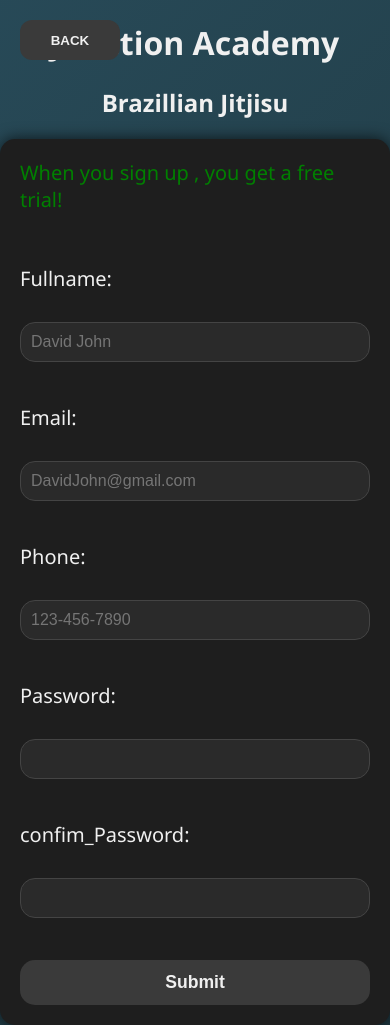
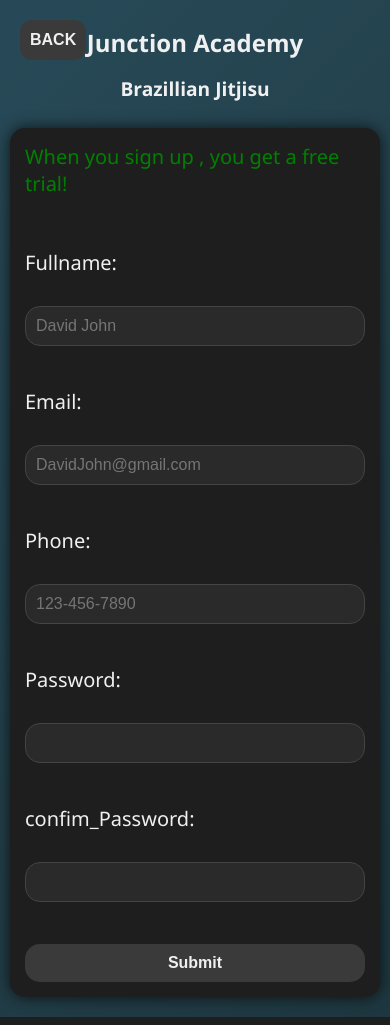
Before and after one commit to ZaramNelo/First_website, a Django app: page /sign_up in a window 390 px wide. Run offline with Django 5.2, Linux system fonts and the light colour scheme.

Commit message:
made changes

```diff
--- a/myproject/Junction_academy/static/Style_sheets/sign_up.css
+++ b/myproject/Junction_academy/static/Style_sheets/sign_up.css
@@ -178,11 +178,54 @@
 
   /* Responsive */
   @media (max-width: 480px) {
-    .signup-form {
-      padding: 20px;
+    body {
+      padding: 10px;
+      margin: 0;
     }
 
-    div[style*="text-align: center;"] h1 {
-      font-size: 2rem;
+    .signup-form {
+      width: 100%;
+      padding: 15px;
+      box-sizing: border-box;
+    }
+
+    .form_body {
+      padding: 10px;
+      width: 100%;
+    }
+
+    .title-text h1 {
+      font-size: 1.5rem;
+      text-align: center;
+    }
+
+    .title-text h2 {
+      font-size: 1.2rem;
+      text-align: center;
+    }
+
+    input[type="text"],
+    input[type="email"],
+    input[type="tel"],
+    input[type="password"],
+    #submit {
+      width: 100%;
+      font-size: 1rem;
+      padding: 10px;
+      box-sizing: border-box;
+    }
+
+    .back-button {
+      width: 100%;
+      font-size: 1rem;
+      padding: 10px;
+    }
+
+    label {
+      font-size: 1rem;
+    }
+
+    #Error_message {
+      font-size: 1rem;
     }
   }
```
